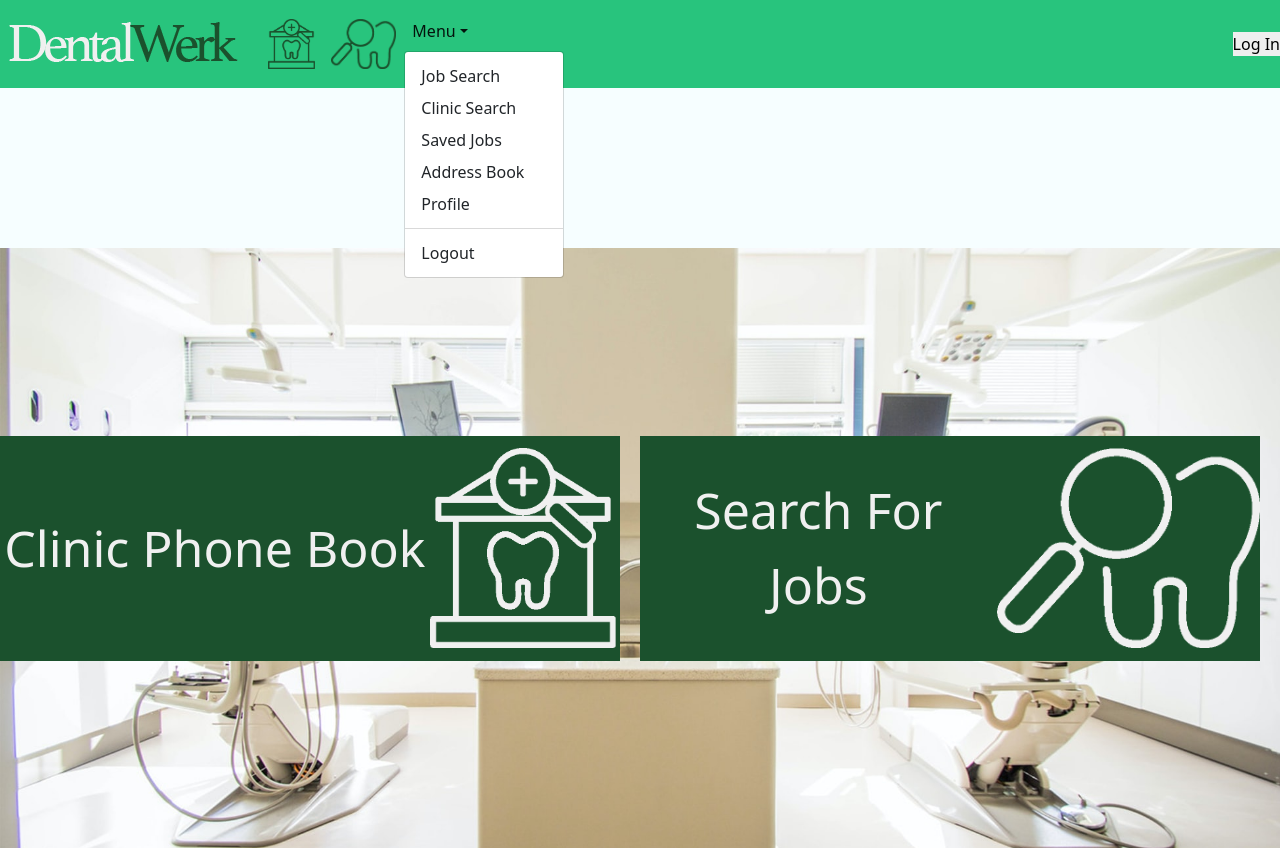
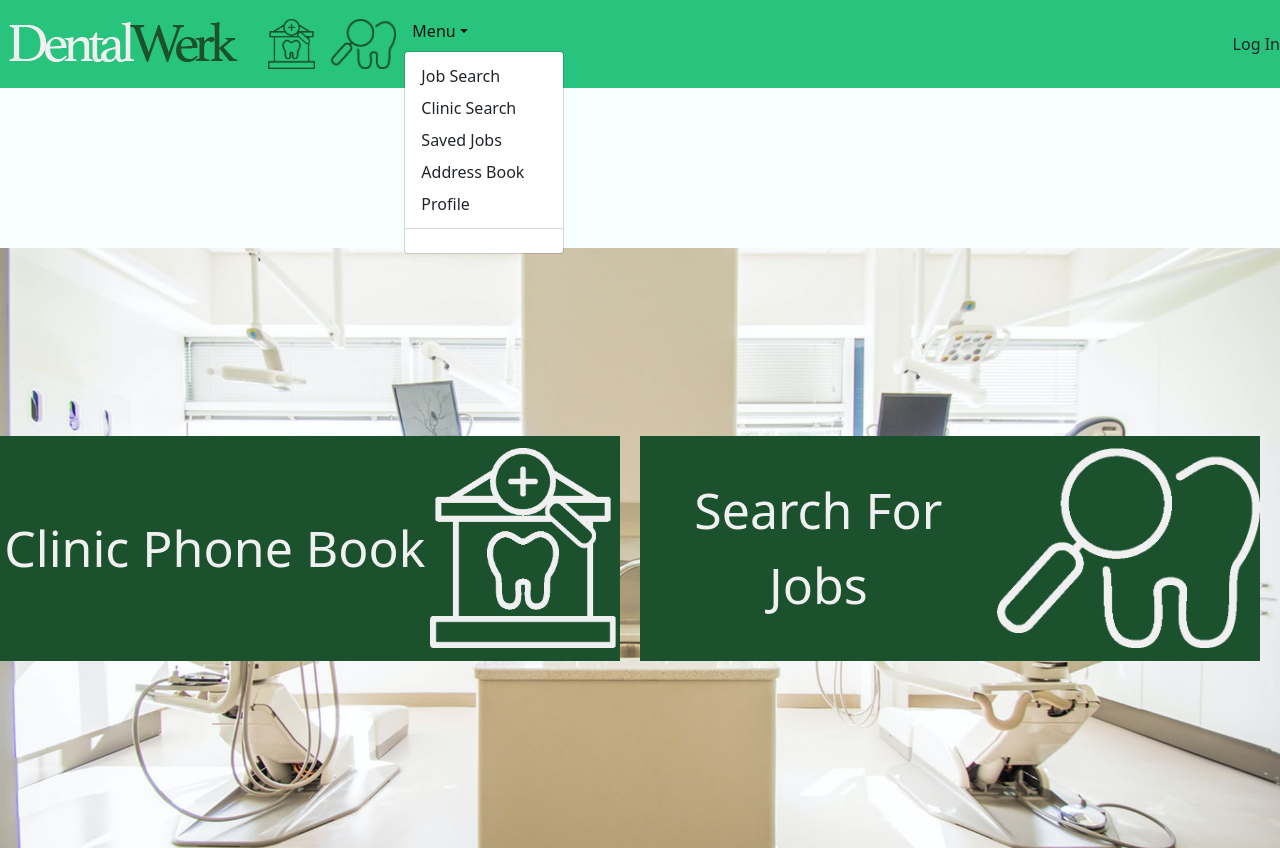
Before and after one commit to theMVPshop/nt03, a React (Create React App) app in the folder client/: page / in a window 1280 px wide. Both pictures are taken after a click on the button "Menu". Built offline with nearby package versions, Linux system fonts and the light colour scheme.

Commit message:
added login logout and conditional render of buttons

```diff
--- a/client/src/components/LogInButton.js
+++ b/client/src/components/LogInButton.js
@@ -1,10 +1,10 @@
-import React from "react";
-import { useAuth0 } from "@auth0/auth0-react";
+import React from 'react';
+import { useAuth0 } from '@auth0/auth0-react';
 
 const LoginButton = () => {
   const { loginWithRedirect } = useAuth0();
 
-  return <button onClick={() => loginWithRedirect()}>Log In</button>;
+  return <a onClick={() => loginWithRedirect()}>Log In</a>;
 };
 
 export default LoginButton;
--- /dev/null
+++ b/client/src/components/LogOutButton.js
@@ -0,0 +1,12 @@
+import React from 'react';
+import { useAuth0 } from '@auth0/auth0-react';
+
+const LogoutButton = () => {
+  const { logout } = useAuth0();
+
+  return (
+    <a onClick={() => logout({ returnTo: window.location.origin })}>Log Out</a>
+  );
+};
+
+export default LogoutButton;
--- a/client/src/components/Navigation.js
+++ b/client/src/components/Navigation.js
@@ -1,12 +1,16 @@
 import React from 'react';
+import { useAuth0 } from '@auth0/auth0-react';
 import { Link } from 'react-router-dom';
 import { Nav, Navbar, NavDropdown } from 'react-bootstrap';
 import logo from '../images/DentalWerk.png';
 import clinic from '../images/GREEN-clinic-search.png';
 import search from '../images/GREEN-search.png';
 import LogInButton from './LogInButton';
+import LogOutButton from './LogOutButton';
 
 const Navigation = () => {
+  const { user, isAuthenticated, isLoading } = useAuth0();
+
   return (
     <Navbar className='navbar' expand='lg'>
       <Navbar.Brand href='/'>
@@ -32,11 +36,14 @@ const Navigation = () => {
             </NavDropdown.Item>
             <NavDropdown.Item href='/profile'>Profile</NavDropdown.Item>
             <NavDropdown.Divider />
-            <NavDropdown.Item href='/'>Logout</NavDropdown.Item>
+            <NavDropdown.Item href='/'>
+              {isAuthenticated ? <LogOutButton /> : ''}
+            </NavDropdown.Item>
           </NavDropdown>
         </Nav>
       </Navbar.Collapse>
-      <LogInButton />
+
+      {!isAuthenticated && !isLoading ? <LogInButton /> : ''}
     </Navbar>
   );
 };
--- a/client/src/index.js
+++ b/client/src/index.js
@@ -8,9 +8,11 @@ import { Auth0Provider } from '@auth0/auth0-react';
 ReactDOM.render(
   <React.StrictMode>
     <Auth0Provider
-      domain='YOUR_DOMAIN'
-      clientId='YOUR_CLIENT_ID'
+      domain='dev-k7rou30o.us.auth0.com'
+      clientId='OtXTHh0cUHvsjU5QMmmPgvoVVp3gbdZJ'
       redirectUri={window.location.origin}
+      audience='https://dev-k7rou30o.us.auth0.com/api/v2/'
+      scope='read:current_user update:current_user_metadata'
     >
       <App />
     </Auth0Provider>
```
